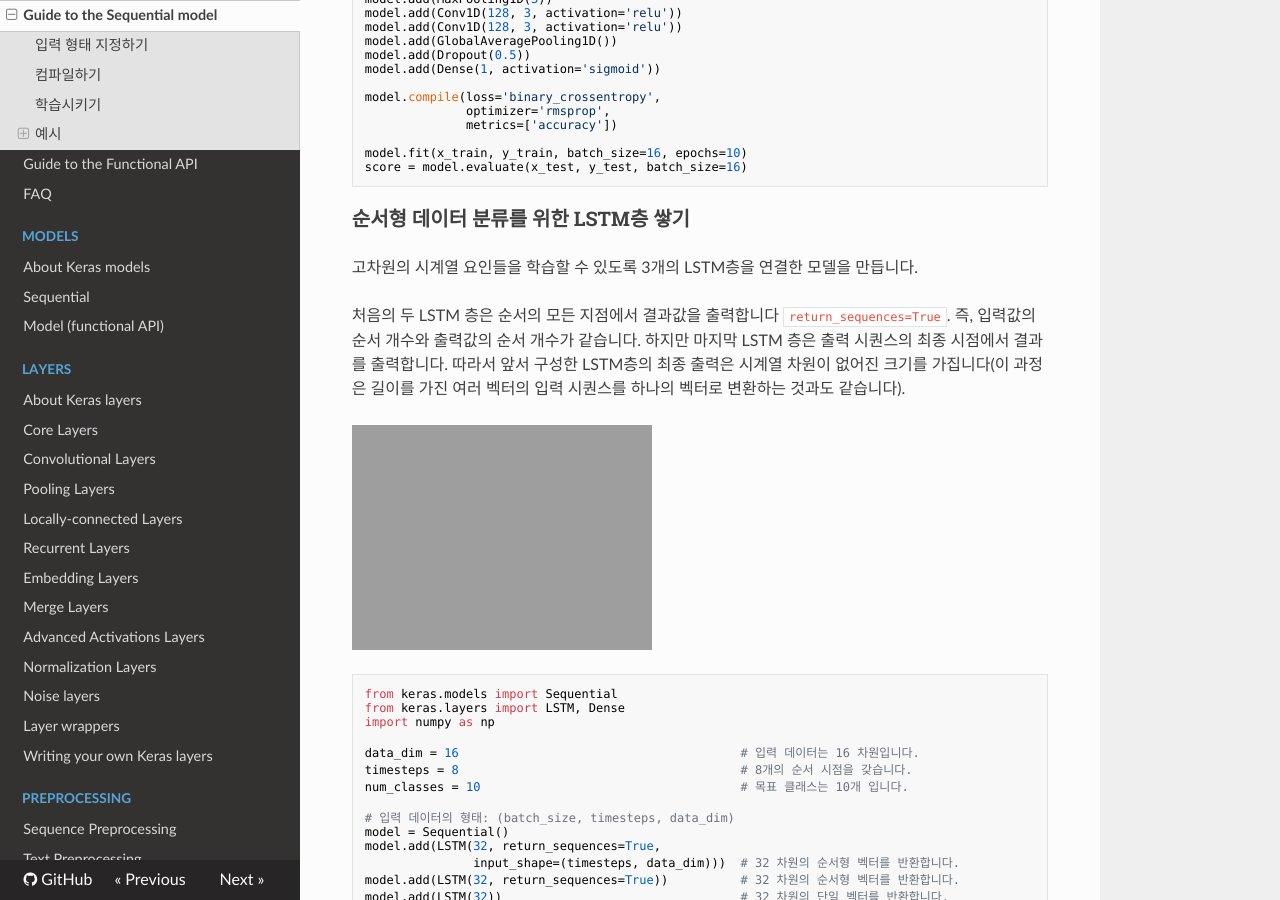
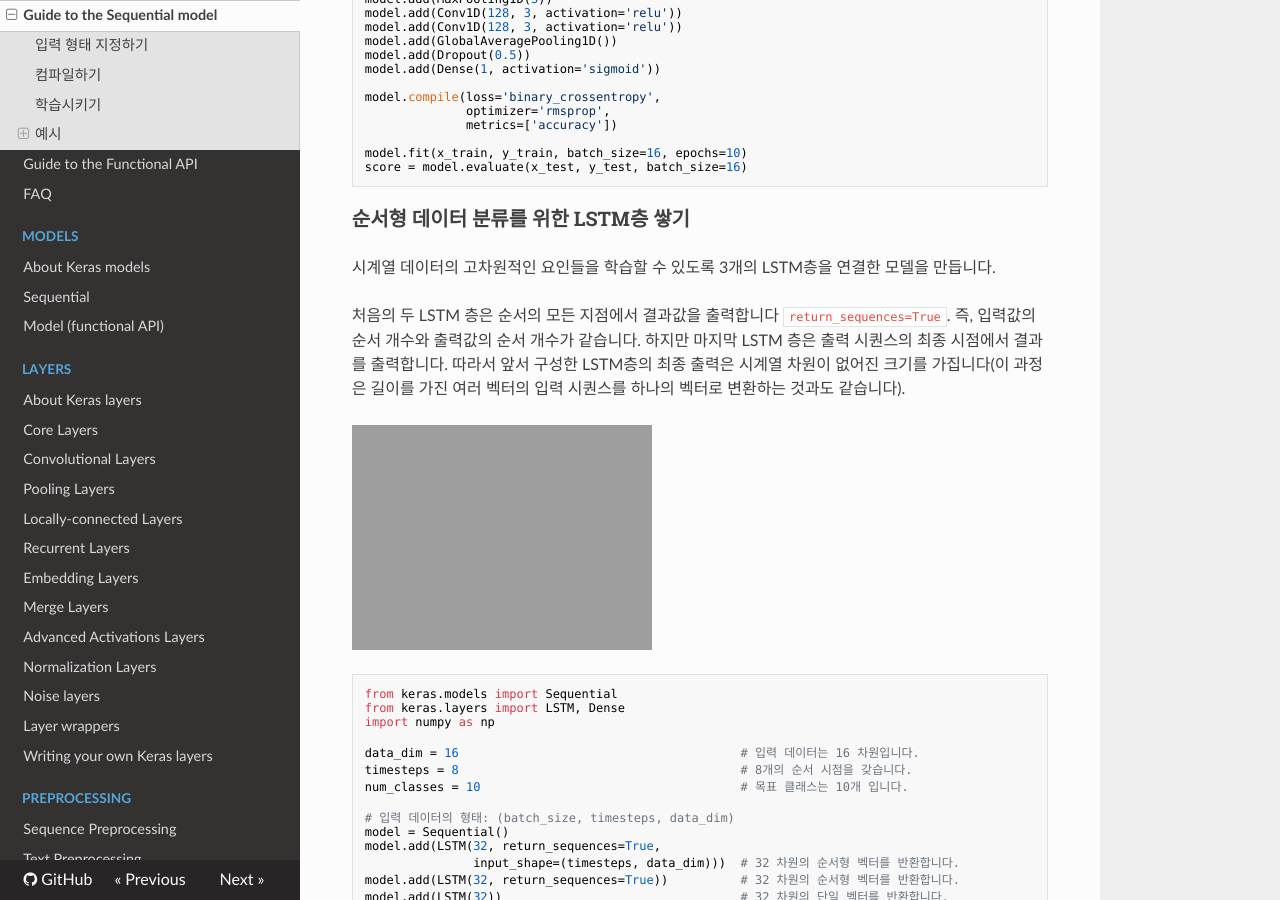
Before and after one commit to keras-team/keras-docs-ko, an MkDocs documentation site: the page built from sources/getting-started/sequential-model-guide.md, in a window 1280 px wide and 900 px high, scrolled down 5448 px. Built offline with MkDocs 1.6.1, drawn with Linux system fonts in a browser that asks for light colours; nearby versions of some CDN libraries.

Commit message:
Apply reviewer's comment
고차원의 시계열 요인 -> 시계열 데이터의 고차원적인 요인들

```diff
--- a/sources/getting-started/sequential-model-guide.md
+++ b/sources/getting-started/sequential-model-guide.md
@@ -310,7 +310,7 @@ score = model.evaluate(x_test, y_test, batch_size=16)
 
 ### 순서형 데이터 분류를 위한 LSTM층 쌓기
 
-고차원의 시계열 요인들을 학습할 수 있도록 3개의 LSTM층을 연결한 모델을 만듭니다.
+시계열 데이터의 고차원적인 요인들을 학습할 수 있도록 3개의 LSTM층을 연결한 모델을 만듭니다.
 
 처음의 두 LSTM 층은 순서의 모든 지점에서 결과값을 출력합니다 `return_sequences=True`. 즉, 입력값의 순서 개수와 출력값의 순서 개수가 같습니다. 하지만 마지막 LSTM 층은 출력 시퀀스의 최종 시점에서 결과를 출력합니다. 따라서 앞서 구성한 LSTM층의 최종 출력은 시계열 차원이 없어진 크기를 가집니다(이 과정은 길이를 가진 여러 벡터의 입력 시퀀스를 하나의 벡터로 변환하는 것과도 같습니다).
 
```
